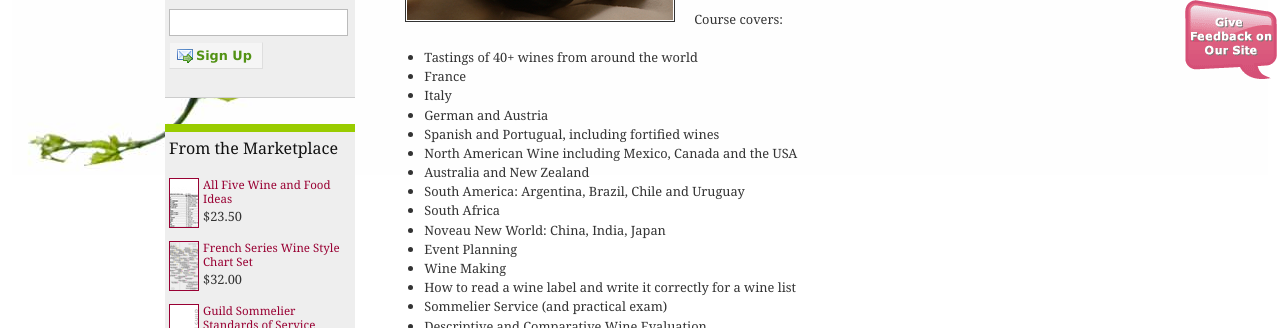
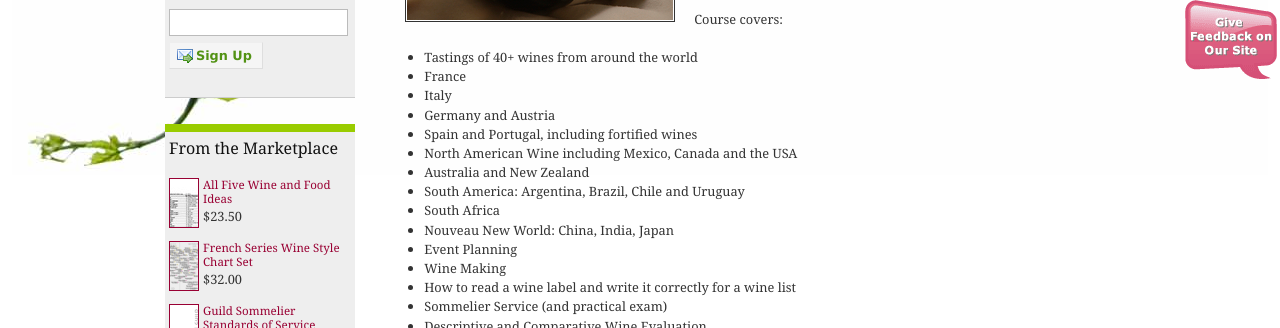
Before and after one commit to CKDev/internationalwineguild.com, a Jekyll site: the page built from advanced-wine-course.html, in a window 1280 px wide. Shown: the part 805-1133 px from the top of the page. Built offline with Jekyll 4.4.1, drawn with Linux system fonts in a browser that asks for light colours; a script that is not in the unit is left out; comment, search, counter and statistics services are not loaded.

Commit message:
Update advanced-wine-course.html

```diff
--- a/advanced-wine-course.html
+++ b/advanced-wine-course.html
@@ -21,13 +21,13 @@ permalink: "/advanced-wine-course"
   <li>Tastings of 40+ wines from around the world&nbsp;</li>
   <li>France</li>
   <li>Italy</li>
-  <li>German and Austria</li>
-  <li>Spanish and Portugual, including fortified wines</li>
+  <li>Germany and Austria</li>
+  <li>Spain and Portugal, including fortified wines</li>
   <li>North American Wine including Mexico, Canada and the USA</li>
   <li>Australia and New Zealand&nbsp;</li>
   <li>South America: Argentina, Brazil, Chile and Uruguay</li>
   <li>South Africa</li>
-  <li>Noveau New World: China, India, Japan</li>
+  <li>Nouveau New World: China, India, Japan</li>
   <li>Event Planning</li>
   <li>Wine Making</li>
   <li>How to read a wine label and write it correctly for a wine list</li>
```
